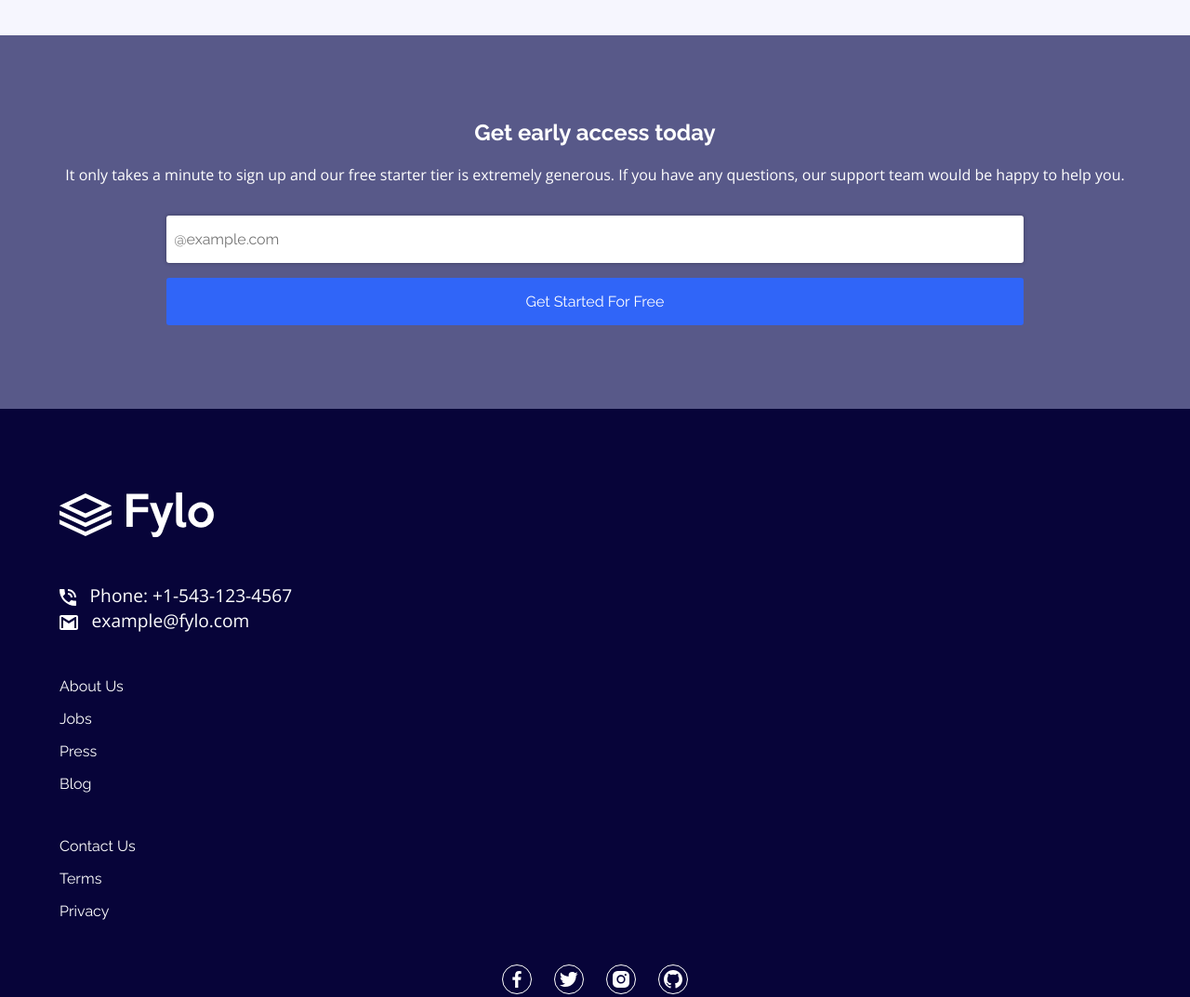
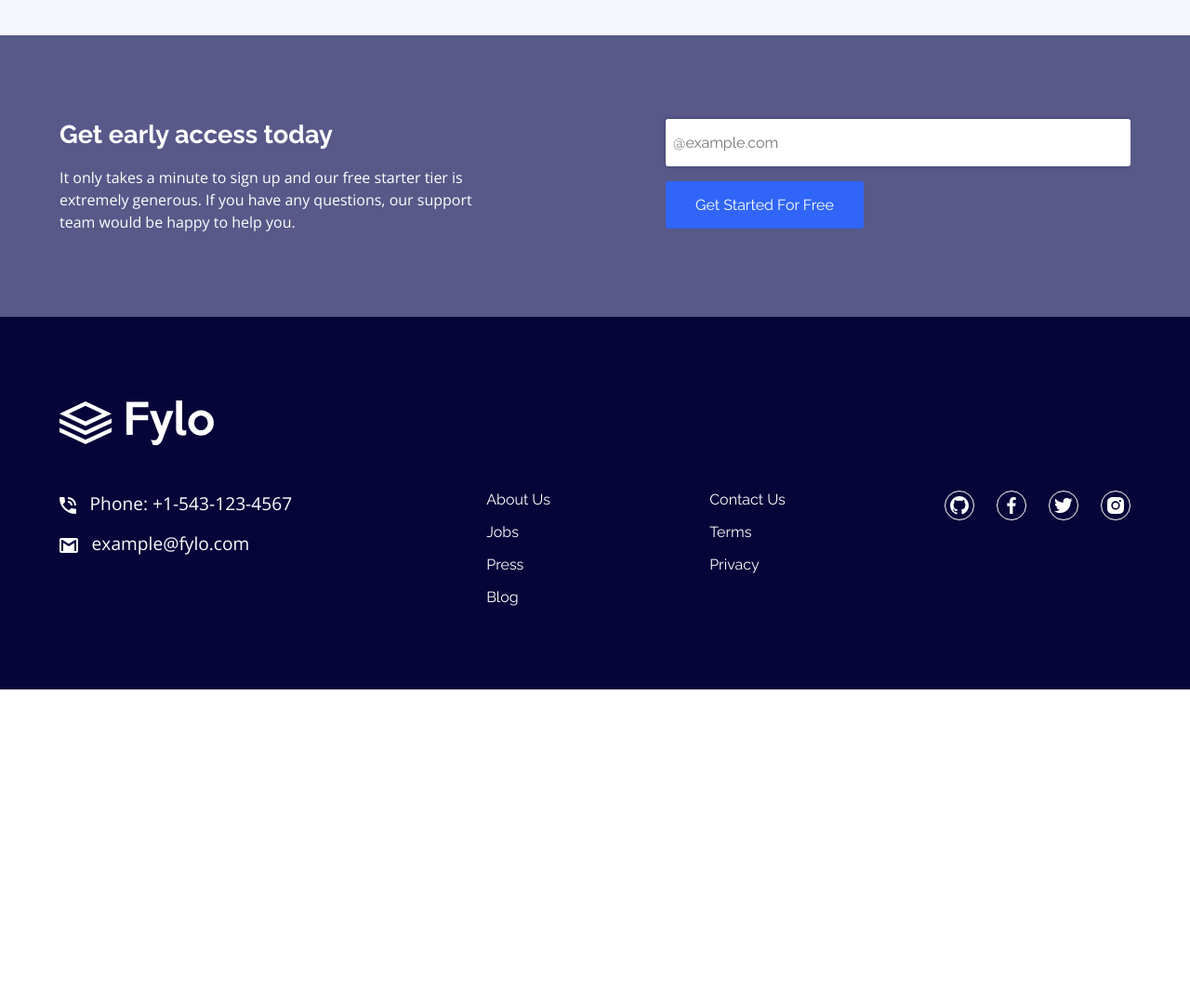
Before and after one commit to EstebanPajares/fylo-lading, a plain HTML site: page index.html in a window 1280 px wide. Shown: the part 1460-2533 px from the top of the page at 93% size. After the commit the page ends 2202 px from the top, so only its background shows below. Drawn offline with nearby package versions, Linux system fonts and the light colour scheme.

Commit message:
Add styles mobile desgin and desktop design

```diff
--- a/css/style.css
+++ b/css/style.css
@@ -22,6 +22,7 @@
 }
 body{
     font-family: var(--fontBody);
+    scroll-behavior: smooth;
 
 }
 
@@ -57,6 +58,12 @@ body{
     text-decoration: none;
     color: var(--desaturatedBlue);
     font-family: var(--fontHeading);
+}
+
+.nav-link:hover{
+    text-decoration: underline;
+    color: var(--veryDarkBlue);
+    font-weight: bold;
 }
 
 .hero{
@@ -380,4 +387,62 @@ body{
             max-inline-size: 26.25rem ;
             margin: 2px;
         }
+
+        .newsletter-container {
+            display: flex;
+            justify-content: space-between;
+            text-align: left;
+            /* align-items: center; */
+        }
+
+        .newsletter-form {
+            inline-size: 45%;
+            margin: 0;
+            max-inline-size: 31.25rem;
+            flex-wrap: wrap;
+        }
+
+        .newsletter-text{
+            inline-size: 48%;
+            max-inline-size: 28.125rem;
+        }
+
+        .newsletter-title {
+            font-size: 1.7rem;
+        }
+
+        .newsletter-email {
+           inline-size: 100%;
+        }
+
+        .newsletter-submit {
+            inline-size: max-content;
+            padding: 1em 2em;
+        }
+
+        .footer {
+            background-color: var(--veryDarkBlue);
+            color: var(--white);
+        }
+
+        .footer-container {
+            flex-wrap: wrap;
+            flex-direction: row;
+            justify-content: space-between;
+        }
+
+        .footer-picture{
+            inline-size: 100%;
+        }
+
+        .footer-contact{
+            inline-size: 25%;
+            display: flex;
+            flex-direction: column;
+            gap: 1em;
+        }
+
+        .footer-social{
+            margin: 0;
+        }
 }
--- a/index.html
+++ b/index.html
@@ -140,12 +140,15 @@
       </nav>
 
       <nav class="footer-nav">
-        <a href="#" class="footer-link">Contact Us</a>
+        <a href="https://github.com/EstebanPajares" target="_blank" class="footer-link">Contact Us</a>
         <a href="#" class="footer-link">Terms</a>
         <a href="#" class="footer-link">Privacy</a>
       </nav>
 
       <div class="footer-social">
+        <a href="https://github.com/EstebanPajares" target="_blank" class="footer-media" >
+          <img src="./images/github.svg" alt="" class="footer-img">
+        </a>
         <a href="#" class="footer-media">
           <img src="./images/fb.svg" alt="" class="footer-img">
         </a>
@@ -156,9 +159,6 @@
         <a href="#" class="footer-media">
           <img src="./images/instagram.svg" alt="" class="footer-img">
         </a>
-        <a href="#" class="footer-media">
-          <img src="./images/github.svg" alt="" class="footer-img">
-        </a>
       </div>
     </section>
 
```
